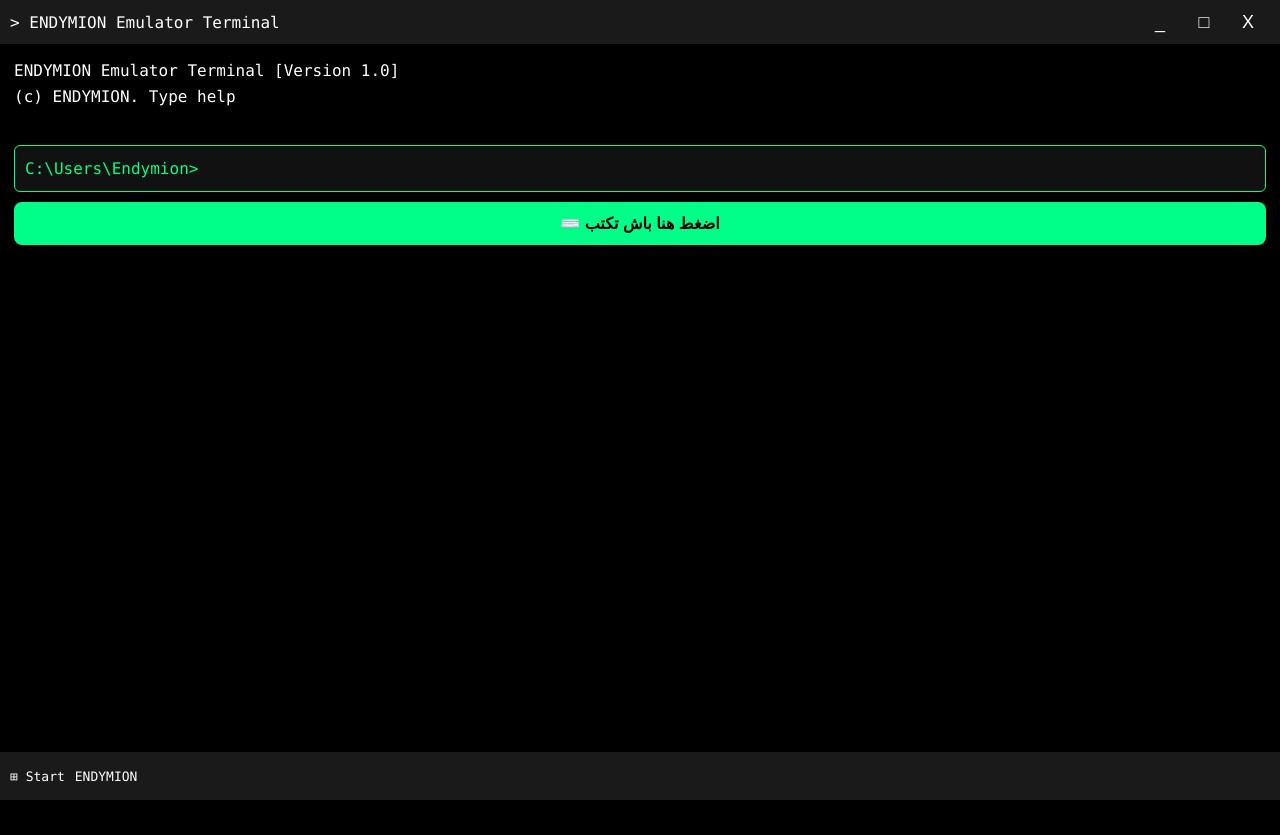
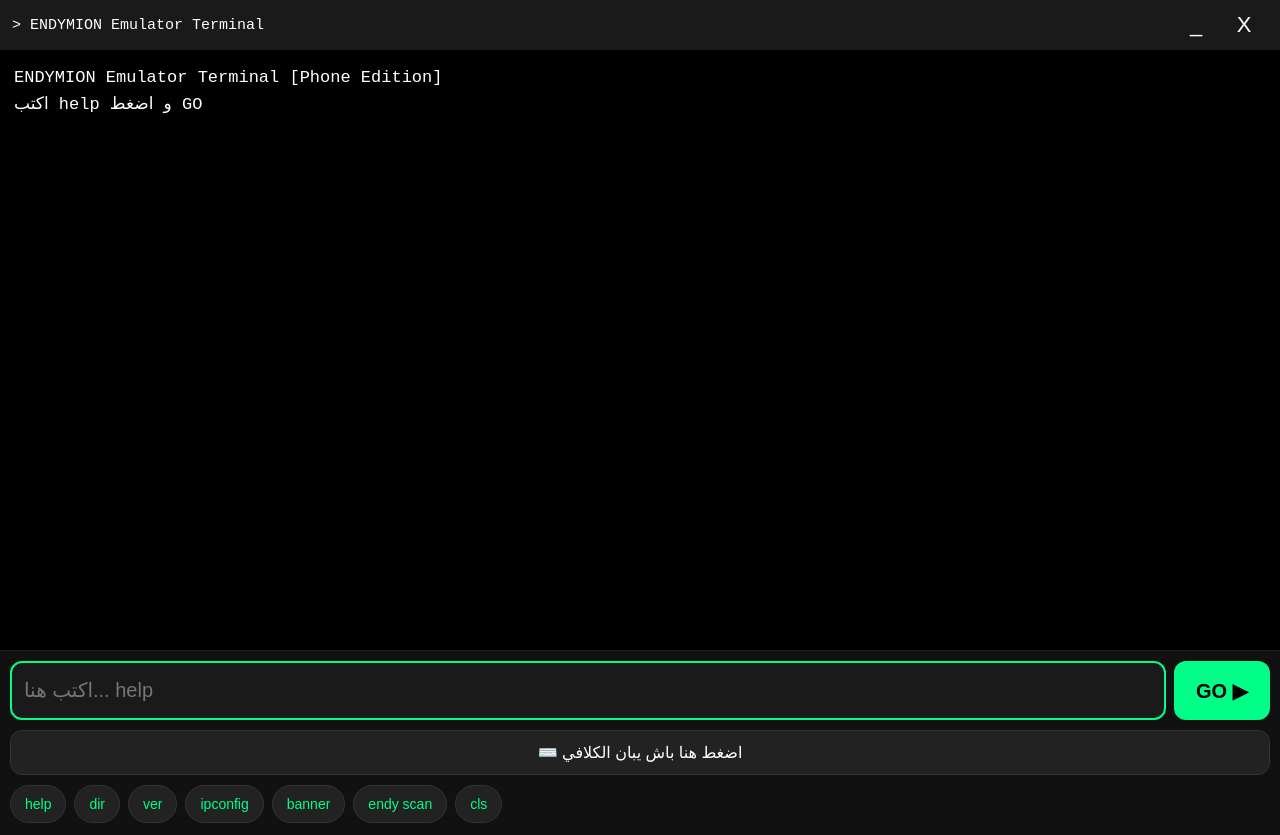
Before and after one commit to ysouyah1/ENDYMION, a plain HTML site: page index.html in a window 1280 px wide. Before the commit the page ends 800 px from the top, so only its background shows below. Drawn offline with Linux system fonts and the light colour scheme.

Commit message:
Update HTML structure and styling for terminal

```diff
--- a/index.html
+++ b/index.html
@@ -1,47 +1,51 @@
 <!DOCTYPE html>
-<html>
+<html lang="ar">
 <head>
 <meta charset="UTF-8">
-<meta name="viewport" content="width=device-width, initial-scale=1.0">
+<meta name="viewport" content="width=device-width, initial-scale=1.0, maximum-scale=1.0, user-scalable=no">
 <title>ENDYMION Emulator Terminal</title>
 <style>
-*{margin:0;padding:0;box-sizing:border-box}
-body{background:#000;font-family:Consolas,monospace;height:100vh;overflow:hidden}
-.window{position:fixed;inset:0;background:#000;display:flex;flex-direction:column}
-.titlebar{background:#1a1a1a;color:#fff;height:44px;display:flex;align-items:center;justify-content:space-between;padding:0 10px}
-.win-btns{display:flex}
-.win-btns button{width:44px;height:44px;background:none;border:none;color:#fff;font-size:18px}
-.win-btns button:active{background:#333}
-.close:active{background:#e81123!important}
-.terminal{flex:1;background:#000;color:#fff;padding:14px;overflow-y:auto;font-size:16px;line-height:1.6}
+*{margin:0;padding:0;box-sizing:border-box;-webkit-tap-highlight-color:transparent}
+body{background:#000;font-family:monospace;height:100dvh;overflow:hidden;touch-action:manipulation}
+.top{background:#1a1a1a;color:#fff;height:50px;display:flex;align-items:center;justify-content:space-between;padding:0 12px;font-size:15px}
+.top button{width:48px;height:48px;background:none;border:none;color:#fff;font-size:22px}
+.top button:active{background:#333}
+.term{height:calc(100dvh - 50px - 150px);background:#000;color:#fff;padding:14px;overflow-y:auto;font-size:17px;line-height:1.6}
 .line{white-space:pre-wrap;word-break:break-word}
-.prompt{color:#00ff88}
-.input-line{display:flex;align-items:center;background:#111;border:1px solid #00ff88;border-radius:6px;padding:10px;margin-top:10px}
-.input-line input{flex:1;background:none;border:none;outline:none;color:#fff;font-family:inherit;font-size:18px;min-width:0}
-.kb-btn{background:#00ff88;color:#000;border:none;padding:12px;border-radius:8px;font-weight:bold;font-size:16px;margin:10px 0;width:100%}
-.taskbar{height:48px;background:#1a1a1a;display:flex;align-items:center;padding:0 10px;gap:10px;color:#fff;font-size:13px}
+.out{margin-bottom:8px}
+.bottom{background:#111;padding:10px;border-top:1px solid #222}
+.cmd-row{display:flex;gap:8px}
+.cmd-row input{flex:1;background:#1a1a1a;border:2px solid #00ff88;border-radius:12px;color:#fff;font-size:20px;padding:16px 12px;outline:none;min-width:0}
+.go-btn{background:#00ff88;color:#000;border:none;border-radius:12px;padding:0 22px;font-size:20px;font-weight:bold;min-width:70px}
+.go-btn:active{background:#00cc6a}
+.kb-btn{background:#222;color:#fff;border:1px solid #333;border-radius:12px;padding:12px;margin-top:10px;width:100%;font-size:16px}
+.quick{display:flex;gap:8px;margin-top:10px;overflow-x:auto;padding-bottom:2px}
+.quick button{background:#222;color:#00ff88;border:1px solid #333;border-radius:20px;padding:10px 14px;font-size:14px;white-space:nowrap;flex-shrink:0}
+.quick button:active{background:#00ff88;color:#000}
 </style>
 </head>
 <body>
-<div class="window" id="win">
-<div class="titlebar"><div id="titleTxt">&gt; ENDYMION Emulator Terminal</div><div class="win-btns"><button onclick="minWin()">_</button><button onclick="maxWin()">□</button><button class="close" onclick="closeWin()">X</button></div></div>
-<div class="terminal" id="term" onclick="focusIn()">
-<div class="line">ENDYMION Emulator Terminal [Version 1.0]</div>
-<div class="line">(c) ENDYMION. Type help</div><br>
+<div class="top"><div>&gt; ENDYMION Emulator Terminal</div><div><button onclick="minWin()">_</button><button onclick="closeWin()">X</button></div></div>
+<div class="term" id="term" onclick="focusIn()">
+<div class="line">ENDYMION Emulator Terminal [Phone Edition]</div>
+<div class="line">اكتب help و اضغط GO</div><br>
 <div id="out"></div>
-<div class="input-line"><span class="prompt">C:\Users\Endymion&gt;&nbsp;</span><input id="inp" type="text" autocomplete="off" autocapitalize="off"></div>
-<button class="kb-btn" onclick="focusIn()">⌨️ اضغط هنا باش تكتب</button>
 </div>
-<div class="taskbar"><div>⊞ Start</div><div>ENDYMION</div><div style="margin-left:auto" id="time"></div></div>
+<div class="bottom">
+<div class="cmd-row">
+<input id="inp" type="text" placeholder="اكتب هنا... help" autocomplete="off" autocapitalize="off" enterkeyhint="go">
+<button class="go-btn" onclick="runCmd()">GO ▶</button>
+</div>
+<button class="kb-btn" onclick="focusIn()">⌨️ اضغط هنا باش يبان الكلافي</button>
+<div class="quick">
+<button onclick="quick('help')">help</button>
+<button onclick="quick('dir')">dir</button>
+<button onclick="quick('ver')">ver</button>
+<button onclick="quick('ipconfig')">ipconfig</button>
+<button onclick="quick('banner')">banner</button>
+<button onclick="quick('endy scan google.com')">endy scan</button>
+<button onclick="quick('cls')">cls</button>
+</div>
 </div>
 <script>
-let out=document.getElementById('out'),inp=document.getElementById('inp'),term=document.getElementById('term');
-function focusIn(){inp.focus();}
-function print(t){let d=document.createElement('div');d.className='line';d.textContent=t;out.appendChild(d);term.scrollTop=term.scrollHeight;}
-function cmd(c){
-let raw=c.trim(); if(!raw) return;
-let a=raw.toLowerCase();
-print('C:\\Users\\Endymion> '+raw);
-if(a==='help') print('help, dir, ls, echo, cls, clear, ver, ipconfig, whoami, date, time, pwd, color, title, banner, endy scan, exit');
-else if(a==='dir'||a==='ls') print('endy.exe\nENDYMION.txt\nindex.html');
-else if(a==='ver'||a==='version') print('ENDYM
+let out=document
```
